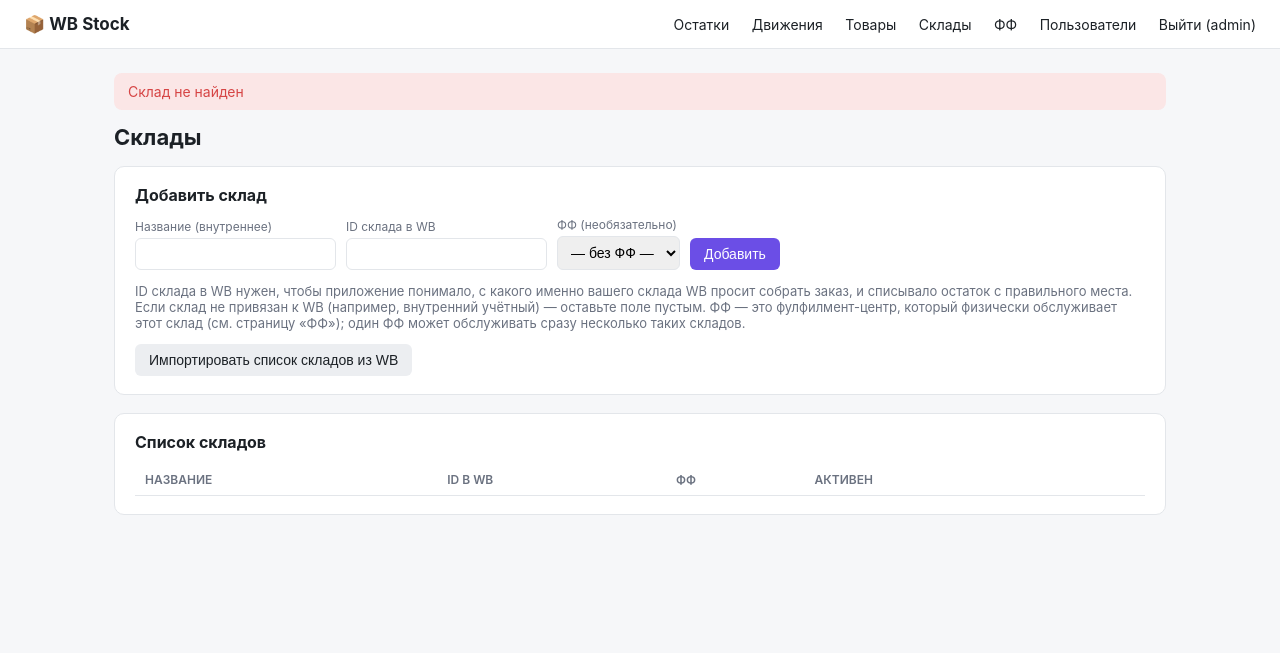
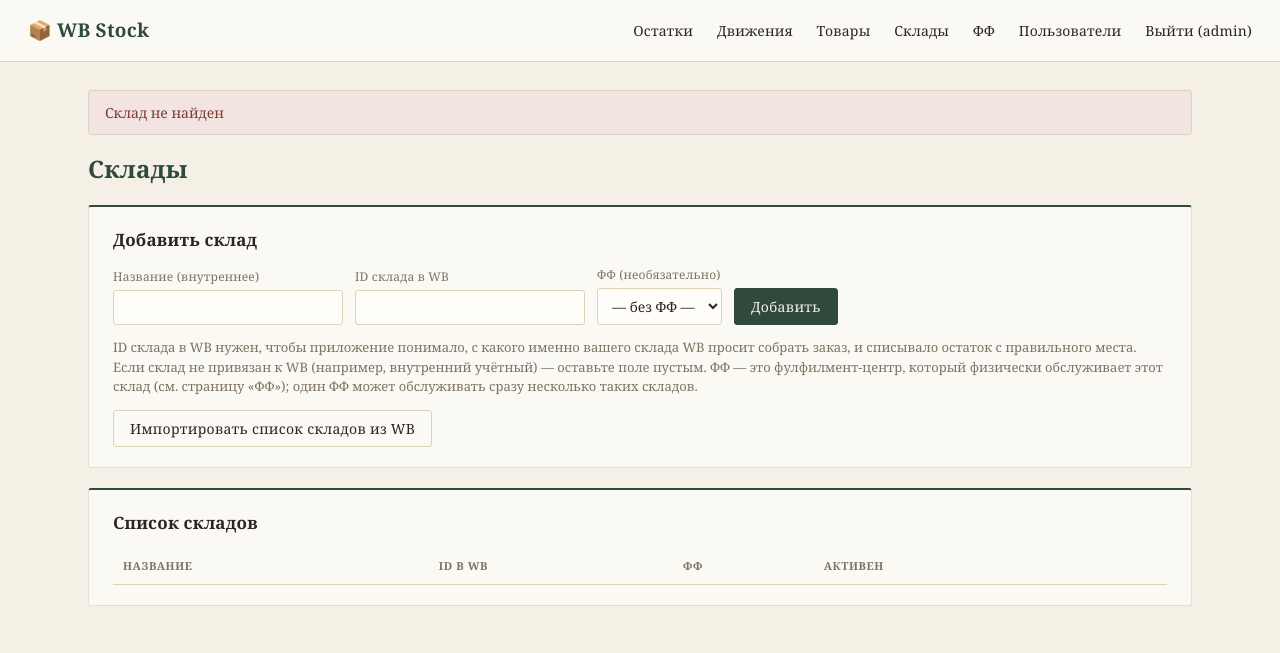
Before and after one commit to alenkamaspan-pixel/wb-stock, a Flask app: a page that uses app/templates/base.html in a window 1280 px wide. Shown: the top 653 px of the page. Run offline with Flask 3, Linux system fonts and the light colour scheme; the visitor is signed in with stand-in values (Sample User, id 1); data comes from the database, SQL or seed files in the repository; data that the repository does not hold is empty.

Commit message:
Add files via upload

```diff
--- a/app/static/style.css
+++ b/app/static/style.css
@@ -1,92 +1,138 @@
+/* ============================================================
+   WB Stock — тема "old money": приглушённая палитра, засечковые
+   шрифты, тонкие линии вместо теней. Один файл на всё приложение —
+   структура классов не менялась, чтобы не трогать шаблоны.
+   ============================================================ */
 :root {
-  --bg: #f6f7f9;
-  --card: #ffffff;
-  --border: #e3e6ea;
-  --text: #1c2126;
-  --muted: #6b7280;
-  --accent: #6b4ee6;
-  --accent-dark: #5638c4;
-  --danger: #d64545;
-  --ok: #2f9e5e;
+  --bg: #f4f0e6;
+  --card: #fbf9f3;
+  --border: #ddd2b8;
+  --border-soft: #e8e0cd;
+  --text: #2b2620;
+  --muted: #7d7362;
+  --accent: #2f4a3d;       /* глубокий бутылочно-зелёный */
+  --accent-dark: #1f342b;
+  --gold: #a2823f;         /* приглушённая латунь — точечные акценты */
+  --danger: #7c3b34;       /* приглушённый бордовый вместо кричащего красного */
+  --danger-bg: #f2e5e1;
+  --danger-border: #e3cec6;
+  --ok: #3e5b41;
+  --ok-bg: #e7ede4;
+  --ok-border: #d3ddce;
+  --running-bg: #ece7da;
+
+  /* приглушённые метки ФФ — по кругу, стабильно по ff_id % 6 */
+  --ff0: #7c8c66; --ff0-bg: #eaeee0;   /* шалфей */
+  --ff1: #a97e78; --ff1-bg: #f2e6e2;   /* пыльная роза */
+  --ff2: #5f7f8c; --ff2-bg: #e3ecee;   /* пудрово-голубой */
+  --ff3: #a68a4a; --ff3-bg: #f1e8d4;   /* песочный */
+  --ff4: #7d6b8c; --ff4-bg: #eae3ee;   /* мальва */
+  --ff5: #6c7583; --ff5-bg: #e5e7ea;   /* сланцевый */
 }
 * { box-sizing: border-box; }
 body {
   margin: 0;
-  font-family: -apple-system, BlinkMacSystemFont, "Segoe UI", Roboto, sans-serif;
+  font-family: "Lora", Georgia, "Times New Roman", serif;
+  font-size: 15px;
   background: var(--bg);
   color: var(--text);
+  line-height: 1.5;
+}
+h1, h2, .brand {
+  font-family: "Playfair Display", Georgia, serif;
+  font-weight: 600;
+  letter-spacing: 0.2px;
 }
 .topbar {
   display: flex;
   justify-content: space-between;
   align-items: center;
-  padding: 14px 24px;
+  padding: 16px 28px;
   background: var(--card);
   border-bottom: 1px solid var(--border);
 }
-.topbar .brand { font-weight: 700; font-size: 17px; }
+.topbar .brand { font-weight: 700; font-size: 19px; color: var(--accent); }
 .topbar nav a {
-  margin-left: 18px;
+  margin-left: 20px;
   color: var(--text);
   text-decoration: none;
   font-size: 14px;
+  letter-spacing: 0.2px;
+  padding-bottom: 3px;
+  border-bottom: 1px solid transparent;
 }
-.topbar nav a:hover { color: var(--accent); }
-.container { padding: 24px; max-width: 1100px; margin: 0 auto; }
+.topbar nav a:hover { color: var(--accent); border-bottom-color: var(--gold); }
+.container { padding: 28px; max-width: 1160px; margin: 0 auto; }
 .card {
   background: var(--card);
-  border: 1px solid var(--border);
-  border-radius: 10px;
-  padding: 18px 20px;
-  margin-bottom: 18px;
+  border: 1px solid var(--border-soft);
+  border-top: 2px solid var(--accent);
+  border-radius: 3px;
+  padding: 20px 24px;
+  margin-bottom: 20px;
 }
-h1 { font-size: 22px; margin: 0 0 16px; }
-h2 { font-size: 16px; margin: 0 0 12px; }
+h1 { font-size: 24px; margin: 0 0 18px; color: var(--accent); }
+h2 { font-size: 17px; margin: 0 0 14px; color: var(--text); }
 table { width: 100%; border-collapse: collapse; font-size: 14px; }
-th, td { text-align: left; padding: 8px 10px; border-bottom: 1px solid var(--border); }
-th { color: var(--muted); font-weight: 600; font-size: 12px; text-transform: uppercase; }
-tr:hover td { background: #fafafa; }
+th, td { text-align: left; padding: 9px 10px; border-bottom: 1px solid var(--border-soft); }
+th {
+  color: var(--muted);
+  font-weight: 600;
+  font-size: 11px;
+  text-transform: uppercase;
+  letter-spacing: 0.6px;
+  border-bottom: 1px solid var(--border);
+}
+tr:hover td { background: #f7f3e9; }
 .qty-negative { color: var(--danger); font-weight: 600; }
 .qty-zero { color: var(--muted); }
-form.inline { display: flex; gap: 10px; flex-wrap: wrap; align-items: end; margin-bottom: 4px; }
-label { display: block; font-size: 12px; color: var(--muted); margin-bottom: 4px; }
+form.inline { display: flex; gap: 12px; flex-wrap: wrap; align-items: end; margin-bottom: 4px; }
+label { display: block; font-size: 12px; color: var(--muted); margin-bottom: 4px; letter-spacing: 0.2px; }
 input, select {
-  padding: 7px 9px;
+  padding: 7px 10px;
   border: 1px solid var(--border);
-  border-radius: 6px;
+  border-radius: 3px;
   font-size: 14px;
+  font-family: inherit;
+  background: #fffdf9;
+  color: var(--text);
 }
+input:focus, select:focus { outline: none; border-color: var(--accent); }
 button, .btn {
   background: var(--accent);
-  color: white;
-  border: none;
-  padding: 8px 14px;
-  border-radius: 6px;
+  color: #f6f2e6;
+  border: 1px solid var(--accent);
+  padding: 8px 16px;
+  border-radius: 3px;
   font-size: 14px;
+  font-family: inherit;
   cursor: pointer;
   text-decoration: none;
   display: inline-block;
+  letter-spacing: 0.3px;
 }
-button:hover, .btn:hover { background: var(--accent-dark); }
-.btn-secondary { background: #eceef1; color: var(--text); }
-.btn-secondary:hover { background: #dfe2e6; }
+button:hover, .btn:hover { background: var(--accent-dark); border-color: var(--accent-dark); }
+.btn-secondary { background: transparent; color: var(--text); border: 1px solid var(--border); }
+.btn-secondary:hover { background: var(--border-soft); border-color: var(--border); }
 .pill {
   display: inline-block;
-  padding: 2px 9px;
+  padding: 2px 10px;
   border-radius: 999px;
-  font-size: 12px;
+  font-size: 11px;
   font-weight: 600;
+  letter-spacing: 0.3px;
+  border: 1px solid transparent;
 }
-.pill.ok { background: #e4f7ec; color: var(--ok); }
-.pill.error { background: #fbe6e6; color: var(--danger); }
-.pill.running { background: #f0edfc; color: var(--accent); }
-.flash { padding: 10px 14px; border-radius: 8px; margin-bottom: 14px; font-size: 14px; }
-.flash.error { background: #fbe6e6; color: var(--danger); }
-.flash.ok { background: #e4f7ec; color: var(--ok); }
+.pill.ok { background: var(--ok-bg); color: var(--ok); border-color: var(--ok-border); }
+.pill.error { background: var(--danger-bg); color: var(--danger); border-color: var(--danger-border); }
+.pill.running { background: var(--running-bg); color: var(--accent); }
+.flash { padding: 11px 16px; border-radius: 3px; margin-bottom: 16px; font-size: 14px; border: 1px solid transparent; }
+.flash.error { background: var(--danger-bg); color: var(--danger); border-color: var(--danger-border); }
+.flash.ok { background: var(--ok-bg); color: var(--ok); border-color: var(--ok-border); }
 .login-wrap {
   display: flex; align-items: center; justify-content: center; height: 100vh;
 }
-.login-card { width: 320px; }
+.login-card { width: 340px; }
 .muted { color: var(--muted); font-size: 13px; }
 
 /* ------------------------------------------------------ карточки-плитки
```
Also changed, not shown: other parts of app/static/style.css (+63 -7 lines).
